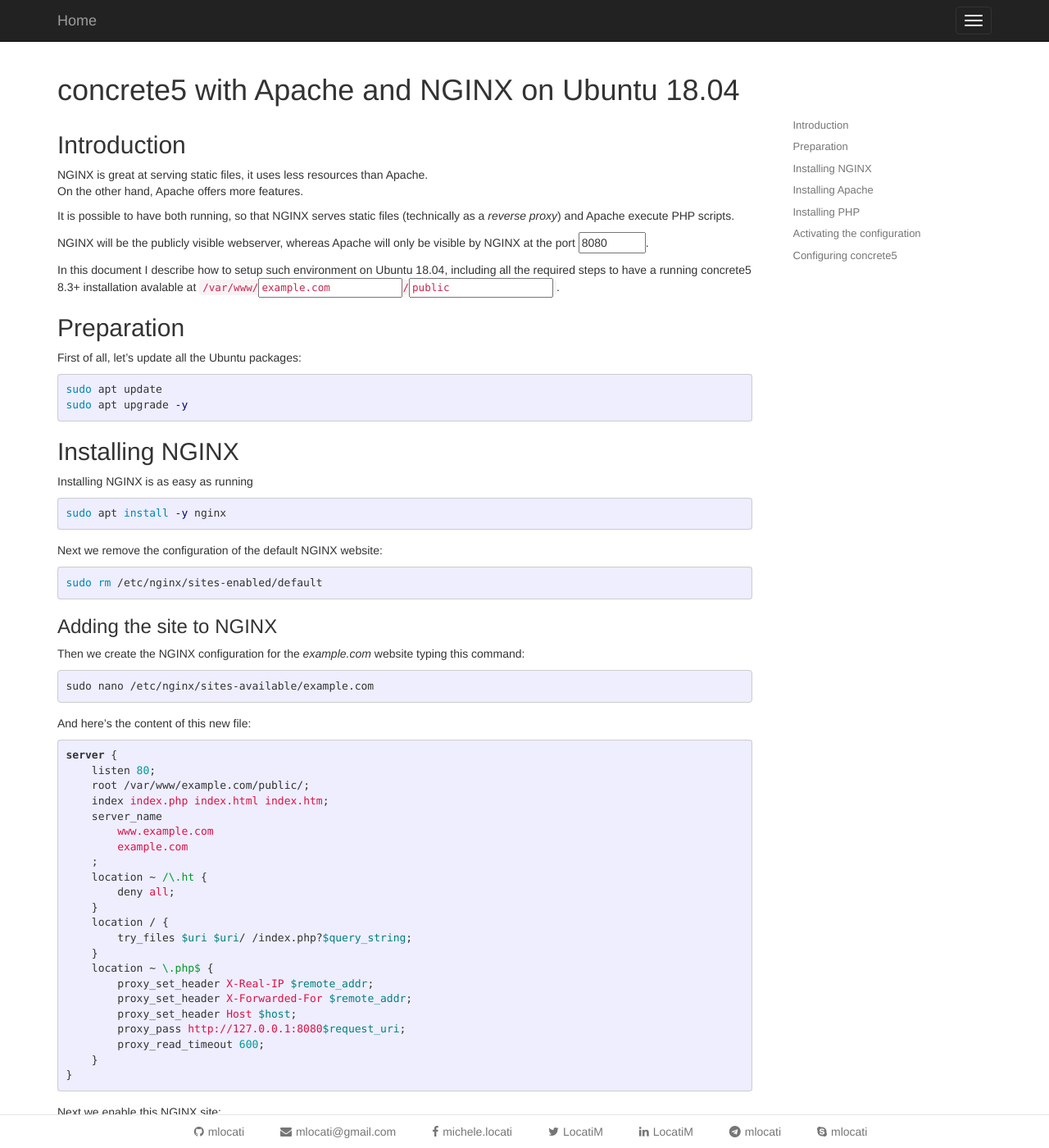
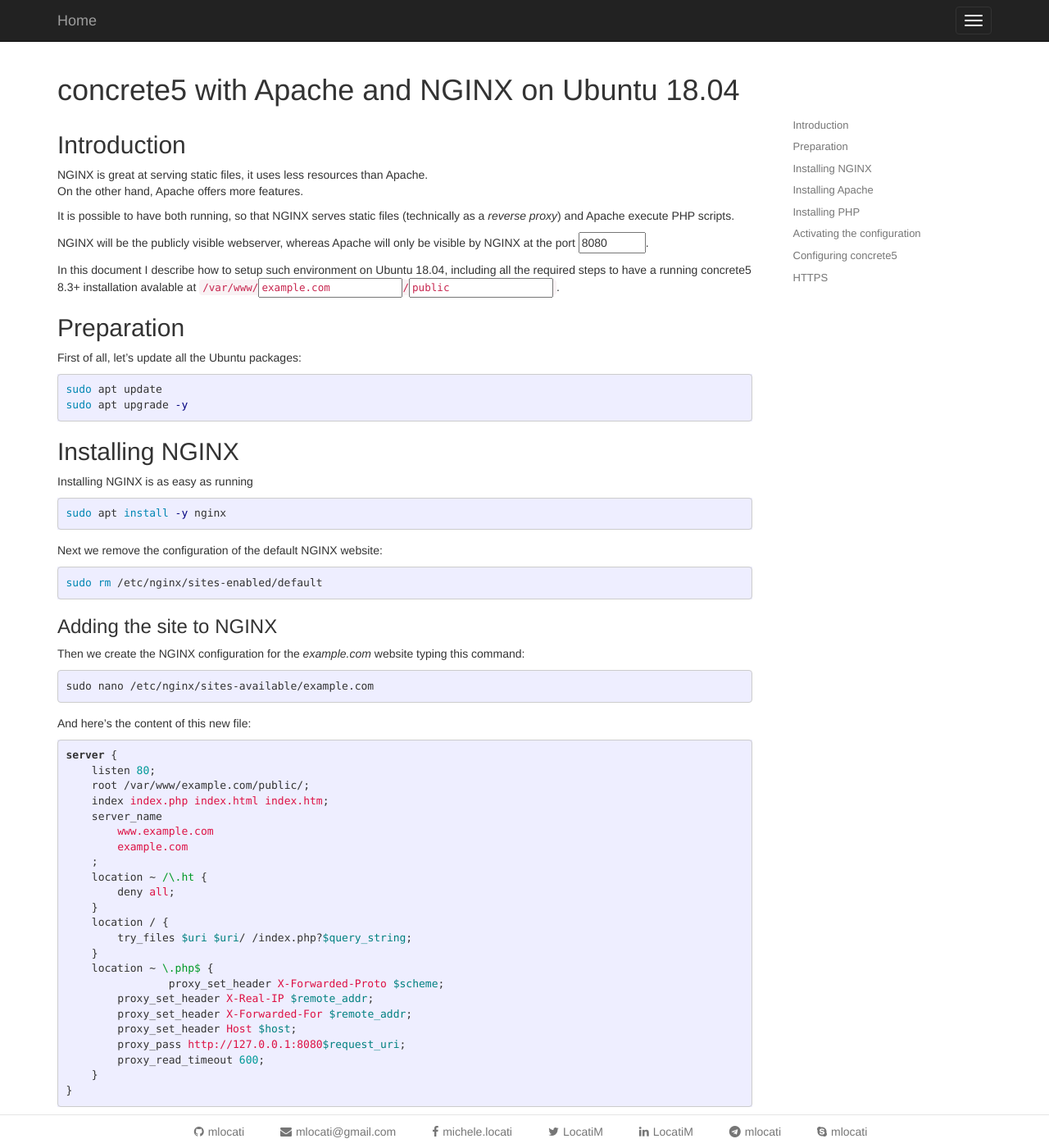
Before and after one commit to mlocati/mlocati.github.io, a Jekyll site: the page built from _articles/nginx-apache-concrete5.md, in a window 1280 px wide and 1400 px high. Shown: the whole window at 82% size. Built offline with Jekyll 4.4.1, drawn with Linux system fonts in a browser that asks for light colours; some of the changed text lies outside the part shown.

Commit message:
Fixes and notes for HTTPS

```diff
--- a/_articles/nginx-apache-concrete5.md
+++ b/_articles/nginx-apache-concrete5.md
@@ -68,6 +68,7 @@
         <span class="kn">try_files</span> <span class="nv">$uri</span> <span class="nv">$uri</span><span class="n">/</span> <span class="n">/index.php?</span><span class="nv">$query_string</span><span class="p">;</span>
     <span class="p">}</span>
     <span class="kn">location</span> <span class="p">~</span> <span class="sr">\.php$</span> <span class="p">{</span>
+		<span class="kn">proxy_set_header</span> <span class="s">X-Forwarded-Proto</span> <span class="nv">$scheme</span><span class="p">;</span>
         <span class="kn">proxy_set_header</span> <span class="s">X-Real-IP</span> <span class="nv">$remote_addr</span><span class="p">;</span>
         <span class="kn">proxy_set_header</span> <span class="s">X-Forwarded-For</span> <span class="nv">$remote_addr</span><span class="p">;</span>
         <span class="kn">proxy_set_header</span> <span class="s">Host</span> <span class="nv">$host</span><span class="p">;</span>
@@ -181,7 +182,7 @@
                 '127.0.0.1',
                 '::1',
             ],
-            'headers' => 1,
+            'headers' => -1,
         ],
     ],
 ];
@@ -192,6 +193,10 @@
 <div class="language-bash highlighter-rouge">
 	<pre class="highlight"><code><span class="nb">sudo </span>chown www-data:www-data /var/www/<span class="canu-sitename"></span>/<span class="canu-webfolder"></span>/application/config/concrete.php
 </code></pre></div>
+
+## HTTPS
+
+In order to have a website accessible via HTTPS, simply configure NGINX.
 
 <script>
 $(document).ready(function() {
```
